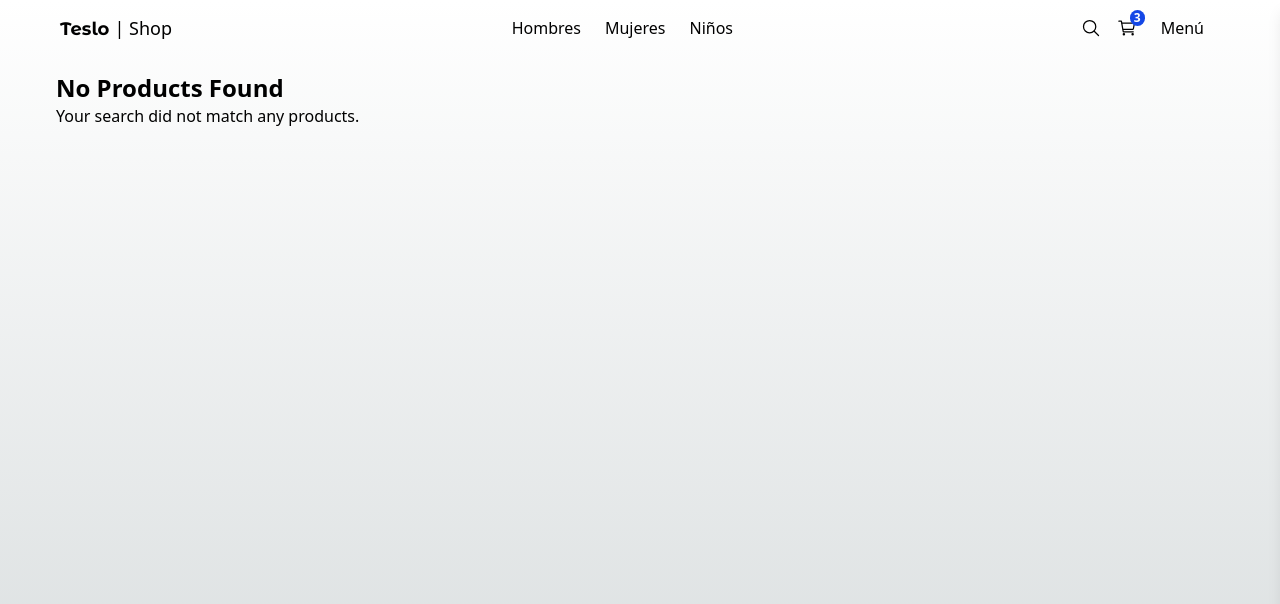
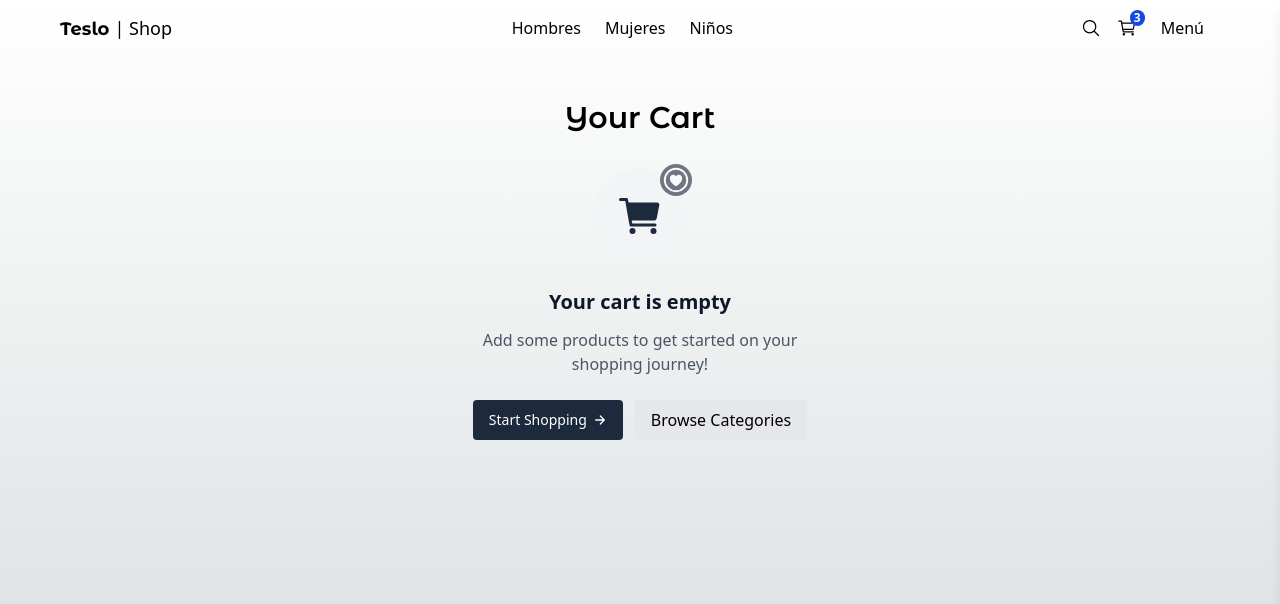
Before and after one commit to MisaelGG11/teslo-shop, a Next.js app: page /empty in a window 1280 px wide. Shown: the top 604 px of the page. Built offline with nearby package versions, Linux system fonts and the light colour scheme.

Commit message:
feat: add empty cart page

```diff
--- a/src/app/(shop)/cart/page.tsx
+++ b/src/app/(shop)/cart/page.tsx
@@ -3,6 +3,7 @@ import { initialData } from "@/seed/seed";
 import Image from "next/image";
 import Link from "next/link";
 import { QuantitySelector } from "@/components";
+import { redirect } from "next/navigation";
 
 const productsInCart = [
   initialData.products[0],
@@ -12,6 +13,11 @@ const productsInCart = [
 ]; // This would be replaced with actual cart data
 
 export default async function CartPage() {
+
+  if(productsInCart.length === 0) {
+    redirect("/empty");
+  }
+
   return (
     <main className="flex justify-center items-center mb-72 px-6 sm:px-0">
       <section className="flex flex-col w-[1000px]">
--- a/src/app/(shop)/empty/page.tsx
+++ b/src/app/(shop)/empty/page.tsx
@@ -1,8 +1,48 @@
+import { Title } from "@/components";
+import Link from "next/link";
+
+import { IoCart, IoArrowForward, IoHeartCircleOutline } from "react-icons/io5";
+
 export default async function EmptyPage() {
   return (
-    <main className="p-4">
-      <h1 className="text-2xl font-bold">No Products Found</h1>
-      <p>Your search did not match any products.</p>
-    </main>
+    <div className="flex flex-col p-8 text-center items-center">
+      <div className="mb-8">
+       <Title title="Your Cart" />
+      </div>
+
+      {/* Animated Cart Icon */}
+      <div className="relative inline-block mb-6">
+        <div className="w-24 h-24 bg-gray-100 rounded-full flex items-center justify-center">
+          <IoCart className="w-12 h-12 text-slate-800" />
+        </div>
+        <div className="absolute -top-1 -right-1 w-8 h-8 bg-slate-900 rounded-full flex items-center justify-center animate-pulse">
+          <IoHeartCircleOutline size={30} className="text-white" />
+        </div>
+      </div>
+
+      <h3 className="text-xl font-semibold text-slate-900 mb-3">
+        Your cart is empty
+      </h3>
+      <p className="text-gray-600 mb-6 max-w-sm mx-auto">
+        Add some products to get started on your shopping journey!
+      </p>
+
+      <div className="flex flex-wrap gap-3">
+        <Link
+          href="/"
+          className="btn-primary flex items-center gap-1.5"
+        >
+          <span>Start Shopping</span>
+          <IoArrowForward />
+        </Link>
+
+        <Link
+          href="/category/kid"
+          className="btn-secondary flex items-center"
+        >
+          Browse Categories
+        </Link>
+      </div>
+    </div>
   );
 }
```
